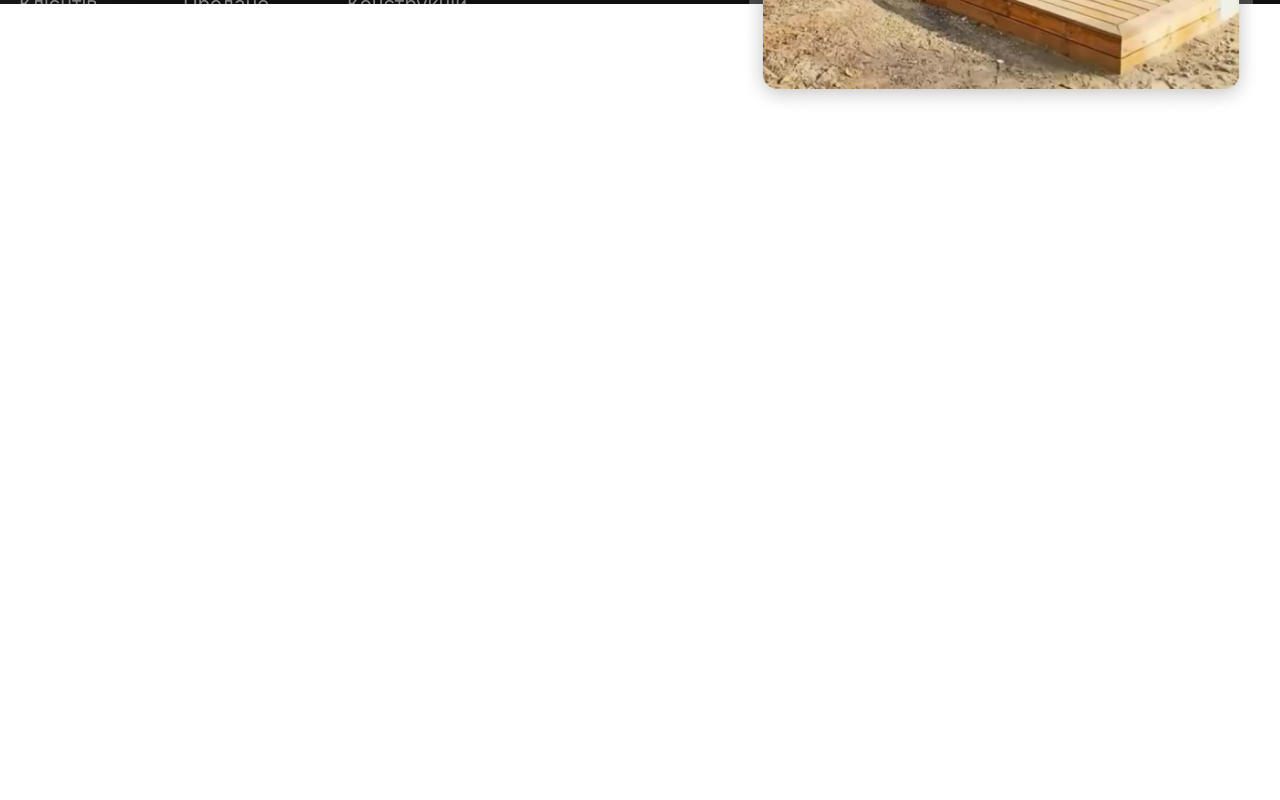
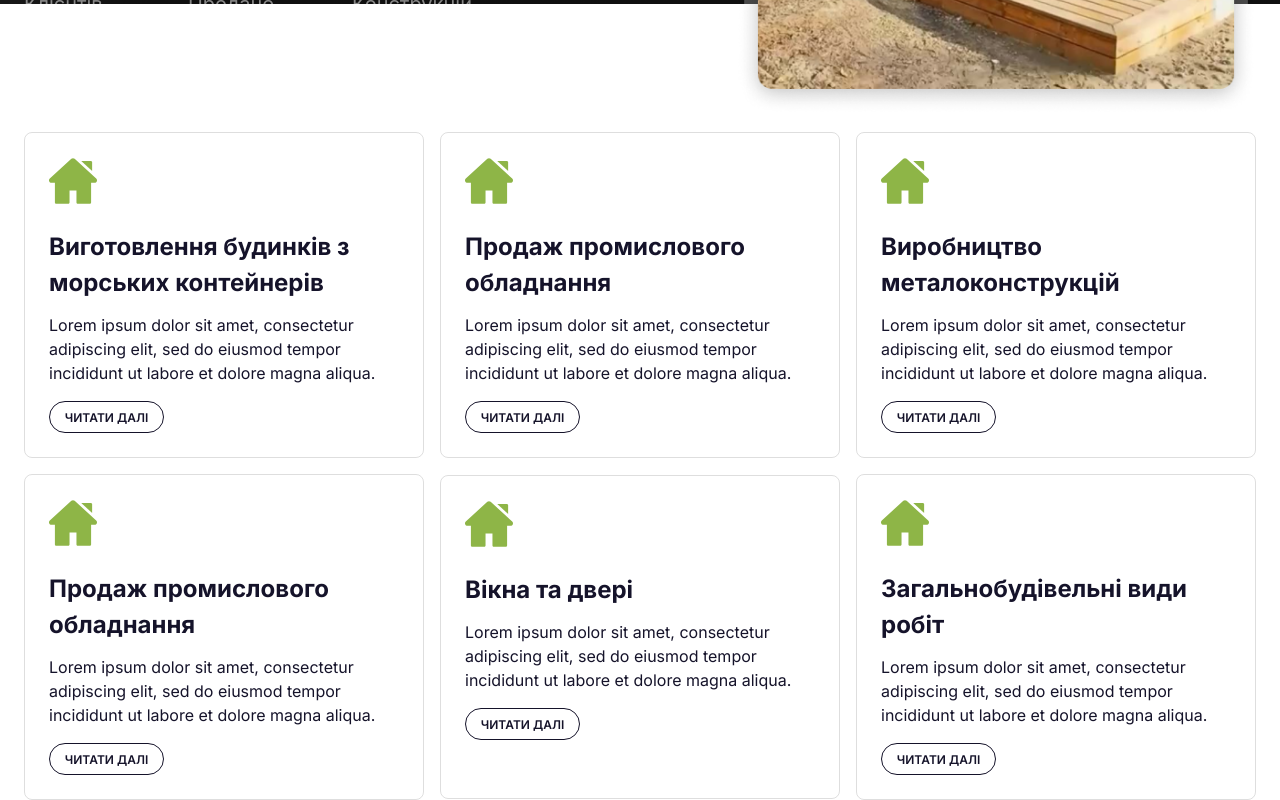
Before and after one commit to ShadePrima/creatiff-app, a React (Create React App) app: page / in a window 1280 px wide. Shown: the part 740-1540 px from the top of the page. Before the commit the page ends 859 px from the top, so only its background shows below. Built offline with nearby package versions, Linux system fonts and the light colour scheme.

Commit message:
info card v2

```diff
--- a/src/App.js
+++ b/src/App.js
@@ -10,11 +10,13 @@ import Partners from './components/Partners'
 import Services from './components/Services'
 
 import './styles/main.scss'
+import InfoCardV2 from './components/InfoCardV2/InfoCardV2'
 
 function App() {
   return (
     <div>
       <Header />
+      <InfoCardV2 />
       {/* <Catalog />
       <CataloBlock />
       <Advantages />
--- /dev/null
+++ b/src/components/CardV2/CardV2.jsx
@@ -0,0 +1,19 @@
+import React from 'react'
+import styles from './CardV2.module.scss'
+import homeIcon from '../../assets/icons/Home.svg'
+
+const CardV2 = ({ title }) => {
+  return (
+    <div className={styles.root}>
+      <img src={homeIcon} alt='Home' className={styles.icon} />
+      <h2 className={styles.title}>{title}</h2>
+      <p className={styles.text}>
+        Lorem ipsum dolor sit amet, consectetur adipiscing elit, sed do eiusmod
+        tempor incididunt ut labore et dolore magna aliqua.
+      </p>
+      <button className={styles.button}>читати далі</button>
+    </div>
+  )
+}
+
+export default CardV2
--- /dev/null
+++ b/src/components/CardV2/CardV2.module.scss
@@ -0,0 +1,51 @@
+@import '../../styles/variables';
+
+.root {
+  width: 400px;
+  min-height: 324px;
+  padding: 24px 20px 24px 24px;
+  border: $border2;
+  border-radius: 8px;
+
+  display: flex;
+  flex-direction: column;
+}
+
+.icon {
+  width: 48px;
+  height: 48px;
+}
+
+.title {
+  margin-top: 24px;
+  @include titleBlack2;
+}
+
+.text {
+  margin-top: 12px;
+  @include textBlack1;
+}
+
+.button {
+  margin-top: 16px;
+
+  width: 115px;
+  height: 32px;
+
+  border: 1px solid #15132a;
+  border-radius: 64px;
+  background-color: $white;
+
+  text-transform: uppercase;
+  font-weight: 600;
+  font-size: 12px;
+  line-height: 125%;
+  color: $color-text-black;
+
+  cursor: pointer;
+  transition: transform 0.1s ease-in-out;
+
+  &:active {
+    transform: translateY(2px);
+  }
+}
--- a/src/components/Header/Header.module.scss
+++ b/src/components/Header/Header.module.scss
@@ -81,7 +81,7 @@
 .contentText {
   max-width: 608px;
   min-height: 518px;
-  margin-right: 114px;
+  margin-right: 104px;
 
   @media (max-width: 1240px) {
     & {
--- a/src/components/Header/index.jsx
+++ b/src/components/Header/index.jsx
@@ -1,27 +1,27 @@
-import React from 'react';
+import React from 'react'
 
-import Numbers from '../Numbers';
+import Numbers from '../Numbers'
 
-import styles from './Header.module.scss';
-import logoEmail from '../../assets/icons/Email.svg';
-import logoTelephone from '../../assets/icons/Telephone.svg';
-import nineIcon from '../../assets/Numbers/nine-plus.png';
-import twoIcon from '../../assets/Numbers/two-plus.png';
-import twentyIcon from '../../assets/Numbers/twenty-plus.png';
-import imgBkg from '../../assets/background/header-img.png';
-import Logo from '../../ui/Logo';
-import { scrollToForm } from '../../utils/scrollToForm';
+import styles from './Header.module.scss'
+import logoEmail from '../../assets/icons/Email.svg'
+import logoTelephone from '../../assets/icons/Telephone.svg'
+import nineIcon from '../../assets/Numbers/nine-plus.png'
+import twoIcon from '../../assets/Numbers/two-plus.png'
+import twentyIcon from '../../assets/Numbers/twenty-plus.png'
+import imgBkg from '../../assets/background/header-img.png'
+import Logo from '../../ui/Logo'
+import { scrollToForm } from '../../utils/scrollToForm'
 
 const numberObj = [
   { id: 1, icon: nineIcon, text: 'Щасливих Клієнтів' },
   { id: 2, icon: twoIcon, text: 'Меблів Продано' },
   { id: 3, icon: twentyIcon, text: 'Збудованих конструкцій' },
-];
+]
 
 const Header = () => {
   return (
     <header className={styles.root}>
-      <div className={styles.wrapper}>
+      <div className='wrapper'>
         <div className={styles.title}>
           <Logo />
           <div className={styles.contacts}>
@@ -68,7 +68,7 @@ const Header = () => {
         </div>
       </div>
     </header>
-  );
-};
+  )
+}
 
-export default Header;
+export default Header
--- /dev/null
+++ b/src/components/InfoCardV2/InfoCardV2.jsx
@@ -0,0 +1,52 @@
+import React from 'react'
+import styles from './InfoCardV2.module.scss'
+import CardV2 from '../CardV2/CardV2'
+
+const contentCard = [
+  {
+    id: 1,
+    title: 'Виготовлення будинків з морських контейнерів',
+    text: 'Lorem ipsum dolor sit amet, consectetur adipiscing elit, sed do eiusmod tempor incididunt ut labore et dolore magna aliqua.',
+  },
+  {
+    id: 2,
+    title: 'Продаж промислового обладнання',
+    text: 'Lorem ipsum dolor sit amet, consectetur adipiscing elit, sed do eiusmod tempor incididunt ut labore et dolore magna aliqua.',
+  },
+  {
+    id: 3,
+    title: 'Виробництво металоконструкцій',
+    text: 'Lorem ipsum dolor sit amet, consectetur adipiscing elit, sed do eiusmod tempor incididunt ut labore et dolore magna aliqua.',
+  },
+  {
+    id: 4,
+    title: 'Продаж промислового обладнання',
+    text: 'Lorem ipsum dolor sit amet, consectetur adipiscing elit, sed do eiusmod tempor incididunt ut labore et dolore magna aliqua.',
+  },
+  {
+    id: 1,
+    title: 'Вікна та двері',
+    text: 'Lorem ipsum dolor sit amet, consectetur adipiscing elit, sed do eiusmod tempor incididunt ut labore et dolore magna aliqua.',
+  },
+  {
+    id: 1,
+    title: 'Загальнобудівельні види робіт',
+    text: 'Lorem ipsum dolor sit amet, consectetur adipiscing elit, sed do eiusmod tempor incididunt ut labore et dolore magna aliqua.',
+  },
+]
+
+const InfoCardV2 = () => {
+  return (
+    <div className={styles.root}>
+      <div className='wrapper'>
+        <div className={styles.conteiner}>
+          {contentCard.map((item) => (
+            <CardV2 title={item.title} />
+          ))}
+        </div>
+      </div>
+    </div>
+  )
+}
+
+export default InfoCardV2
--- /dev/null
+++ b/src/components/InfoCardV2/InfoCardV2.module.scss
@@ -0,0 +1,14 @@
+@import '../../styles/variables';
+
+.root {
+  margin-top: 128px;
+  min-height: 664px;
+}
+
+.conteiner {
+  display: flex;
+  justify-content: center;
+  align-items: center;
+  flex-wrap: wrap;
+  gap: 16px;
+}
--- a/src/styles/_variables.scss
+++ b/src/styles/_variables.scss
@@ -1,5 +1,6 @@
 //colors
 $black: #232323;
+$white: #fff;
 $background: #1e1e1e;
 $background-radial-black: radial-gradient(
   100% 374.61% at 0% 0%,
@@ -16,6 +17,7 @@ $text-color-description: rgba(21, 19, 42, 0.75);
 
 //element
 $border: 1px solid rgba(0, 0, 0, 0.13);
+$border2: 1.5px solid rgba(0, 0, 0, 0.13);
 $border-grey: 1px solid rgba(255, 255, 255, 0.25);
 
 //margin
@@ -108,3 +110,11 @@ $margin32: 32px;
   line-height: 150%;
   color: $color-text-white;
 }
+
+@mixin textBlack1() {
+  font-style: normal;
+  font-weight: 400;
+  font-size: 16px;
+  line-height: 150%;
+  color: $color-text-black;
+}
--- a/src/styles/main.scss
+++ b/src/styles/main.scss
@@ -7,5 +7,6 @@
 
 .wrapper {
   margin: 0 auto;
-  max-width: 1232px;
+  padding: 0 15px;
+  max-width: 1262px;
 }
```
Also changed, not shown: src/assets/icons/Home.svg (added), 1 other file (tests, documents, lock files or other folders).
